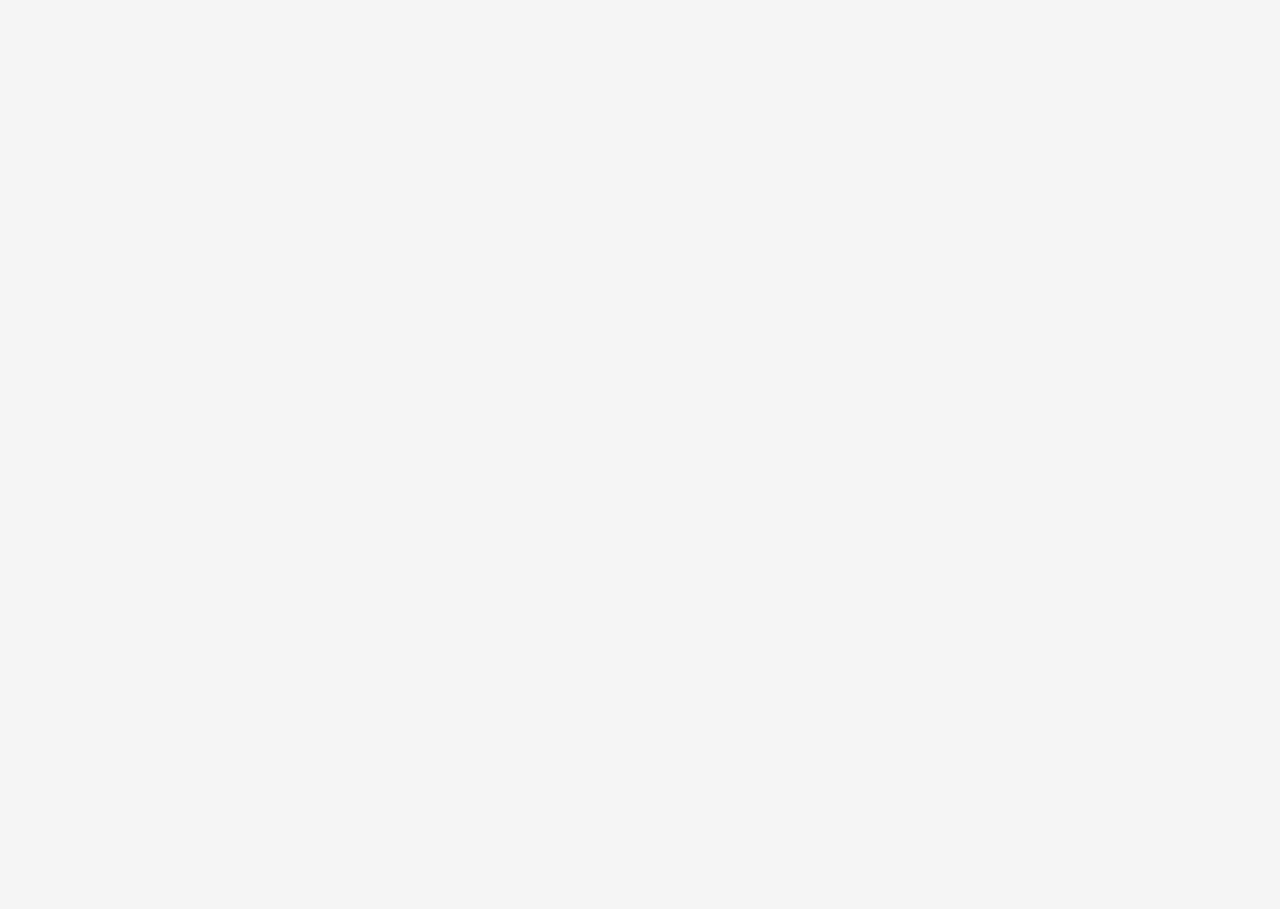
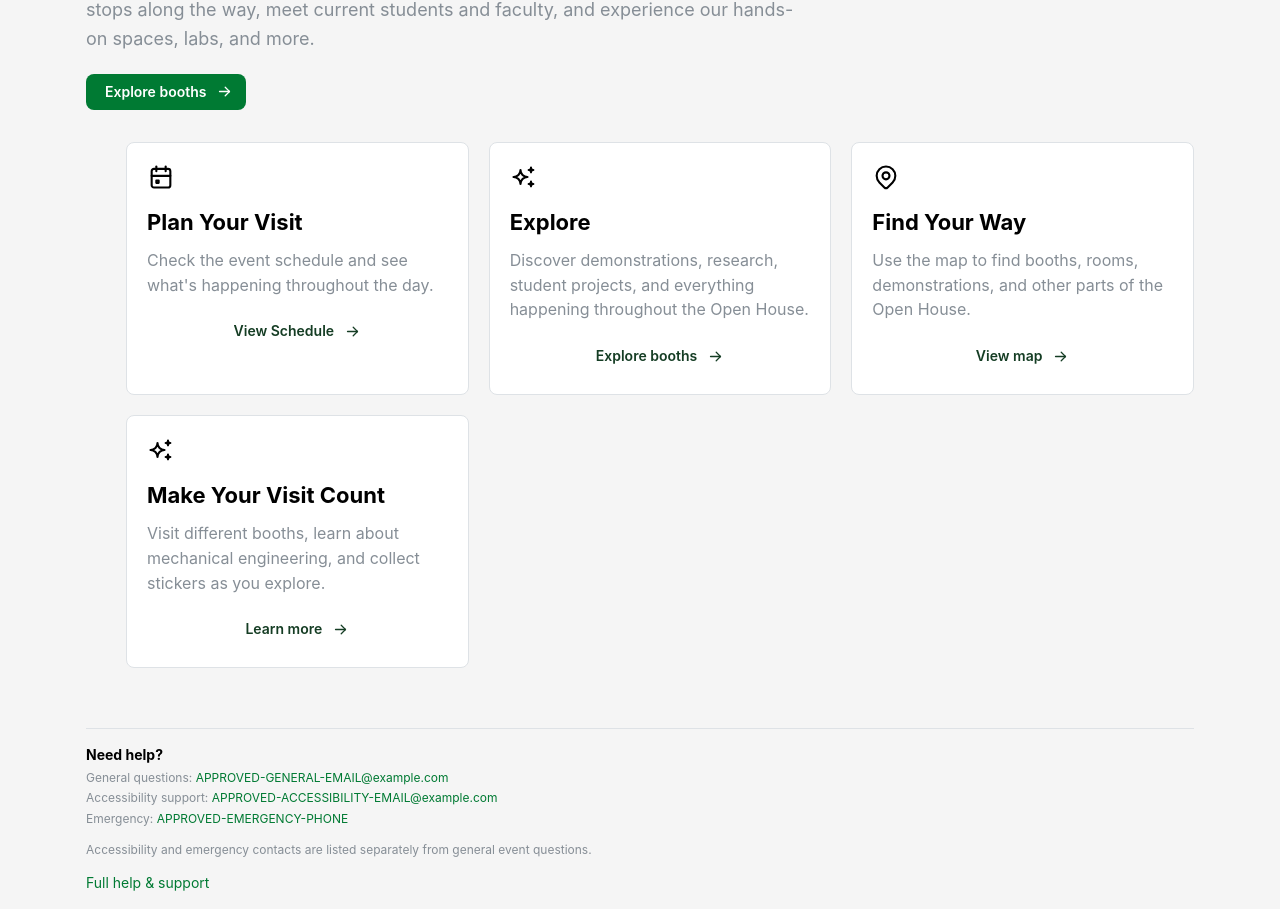
Before and after one commit to aniketh1409/MEC-E-Open-House-2026, a React (Vite) app: page / in a window 1280 px wide. Shown: the part 256-1165 px from the top of the page. Before the commit the page ends 800 px from the top, so only its background shows below. Built offline with nearby package versions, Linux system fonts and the light colour scheme.

Commit message:
Build homepage and add support footer

```diff
--- a/src/App.tsx
+++ b/src/App.tsx
@@ -1,14 +1,15 @@
 import { Navigate, Route, Routes } from "react-router-dom";
 import { AppLayout } from "./components/AppLayout";
-import { BoothDetailPage } from "./pages/BoothDetailPage";
-import { BoothDirectoryPage } from "./pages/BoothDirectoryPage";
-import { PlaceholderPage } from "./pages/PlaceholderPage";
+import { BoothDetailPage } from "./pages/Booth/BoothDetailPage";
+import { BoothDirectoryPage } from "./pages/Booth/BoothDirectoryPage";
+import { PlaceholderPage } from "./pages/Booth/PlaceholderPage";
+import { HomePage } from "./pages/Home/HomePage";
 
 export function App() {
   return (
     <Routes>
       <Route element={<AppLayout />}>
-        <Route index element={<PlaceholderPage title="Open House" />} />
+        <Route index element={<HomePage />} />
         <Route path="schedule" element={<PlaceholderPage title="Schedule" />} />
         <Route path="booths" element={<BoothDirectoryPage />} />
         <Route path="booths/:boothId" element={<BoothDetailPage />} />
--- a/src/components/AppLayout.tsx
+++ b/src/components/AppLayout.tsx
@@ -1,4 +1,5 @@
 import { AppShell, Box, Container, Group, Text } from "@mantine/core";
+import { SupportFooter } from "./SupportFooter";
 import {
   IconCalendarEvent,
   IconHome,
@@ -67,6 +68,8 @@ export function AppLayout() {
         </Container>
       </AppShell.Main>
 
+      <SupportFooter />
+
       <Box component="nav" aria-label="Primary navigation" className="mobile-nav" hiddenFrom="sm">
         {navigation.map(({ label, path, icon: NavigationIcon }) => (
           <NavLink
--- /dev/null
+++ b/src/components/SupportFooter.tsx
@@ -0,0 +1,47 @@
+import { Anchor, Box, Container, Divider, Stack, Text } from "@mantine/core";
+
+export function SupportFooter() {
+  return (
+    <Box component="footer" className="support-footer">
+      <Container size="lg">
+        <Divider />
+
+        <Stack gap={4} py="md">
+          <Text size="sm" fw={700}>
+            Need help?
+          </Text>
+
+          <Text size="xs" c="dimmed">
+            General questions:{" "}
+            <Anchor href="mailto:APPROVED-GENERAL-EMAIL@example.com">
+              APPROVED-GENERAL-EMAIL@example.com
+            </Anchor>
+          </Text>
+
+          <Text size="xs" c="dimmed">
+            Accessibility support:{" "}
+            <Anchor href="mailto:APPROVED-ACCESSIBILITY-EMAIL@example.com">
+              APPROVED-ACCESSIBILITY-EMAIL@example.com
+            </Anchor>
+          </Text>
+
+          <Text size="xs" c="dimmed">
+            Emergency:{" "}
+            <Anchor href="tel:+10000000000">
+              APPROVED-EMERGENCY-PHONE
+            </Anchor>
+          </Text>
+
+          <Text size="xs" c="dimmed" mt="xs">
+            Accessibility and emergency contacts are listed separately from
+            general event questions.
+          </Text>
+
+          <Anchor href="/help" size="sm" mt="xs">
+            Full help &amp; support
+          </Anchor>
+        </Stack>
+      </Container>
+    </Box>
+  );
+}
--- a/src/pages/BoothDetailPage.tsx
+++ b/src/pages/Booth/BoothDetailPage.tsx
@@ -12,7 +12,7 @@ import {
 } from "@mantine/core";
 import { IconArrowLeft, IconBuilding, IconDoor, IconLayersIntersect } from "@tabler/icons-react";
 import { Link, useParams } from "react-router-dom";
-import { formatCategory, getActiveBoothById } from "../lib/content";
+import { formatCategory, getActiveBoothById } from "../../lib/content";
 
 export function BoothDetailPage() {
   const { boothId = "" } = useParams();
--- a/src/pages/BoothDirectoryPage.tsx
+++ b/src/pages/Booth/BoothDirectoryPage.tsx
@@ -18,7 +18,7 @@ import {
   formatCategory,
   getActiveBoothCategories,
   getActiveBooths,
-} from "../lib/content";
+} from "../../lib/content";
 
 const booths = getActiveBooths();
 const categories = getActiveBoothCategories();
--- /dev/null
+++ b/src/pages/Home/HomePage.tsx
@@ -0,0 +1,169 @@
+import {
+  Button,
+  Card,
+  Group,
+  SimpleGrid,
+  Stack,
+  Text,
+  Title,
+} from "@mantine/core";
+import {
+  IconArrowRight,
+  IconCalendarEvent,
+  IconMapPin,
+  IconSparkles,
+} from "@tabler/icons-react";
+import { Link } from "react-router-dom";
+
+export function HomePage() {
+  return (
+    <section aria-labelledby="home-heading">
+      <Stack gap={6} maw={720}>
+        <Text className="eyebrow">DISCOVER WHAT&apos;S POSSIBLE</Text>
+
+        <Title id="home-heading" order={1}>
+          Mechanical Engineering Open House
+        </Title>
+
+        <Text c="dimmed" size="lg">
+          Come explore Mechanical Engineering through interactive activities
+          throughout the Mechanical Engineering Building. After check-in,
+          follow a self-guided tour with fun stops along the way, meet current
+          students and faculty, and experience our hands-on spaces, labs, and
+          more.
+        </Text>
+      </Stack>
+
+      <Group mt="lg" mb="xl">
+        <Button
+          component={Link}
+          to="/booths"
+          rightSection={<IconArrowRight size={17} stroke={1.8} />}
+        >
+          Explore booths
+        </Button>
+      </Group>
+
+      <SimpleGrid
+        component="ul"
+        cols={{ base: 1, sm: 2, lg: 3 }}
+        spacing="lg"
+      >
+        <Card
+          component="li"
+          withBorder
+          radius="md"
+          padding="lg"
+        >
+          <IconCalendarEvent size={28} stroke={1.8} />
+
+          <Title order={2} size="h3" mt="md">
+            Plan Your Visit
+          </Title>
+
+          <Text c="dimmed" mt="xs">
+            Check the event schedule and see what&apos;s happening throughout the day.
+          </Text>
+
+          <Button
+            component={Link}
+            to="/schedule"
+            variant="subtle"
+            rightSection={<IconArrowRight size={17} stroke={1.8} />}
+            mt="md"
+            px={0}
+          >
+            View Schedule
+          </Button>
+        </Card>
+
+        <Card
+          component="li"
+          withBorder
+          radius="md"
+          padding="lg"
+        >
+          <IconSparkles size={28} stroke={1.8} />
+
+          <Title order={2} size="h3" mt="md">
+            Explore
+          </Title>
+
+          <Text c="dimmed" mt="xs">
+            Discover demonstrations, research, student projects, and
+            everything happening throughout the Open House.
+          </Text>
+
+          <Button
+            component={Link}
+            to="/booths"
+            variant="subtle"
+            rightSection={<IconArrowRight size={17} stroke={1.8} />}
+            mt="md"
+            px={0}
+          >
+            Explore booths
+          </Button>
+        </Card>
+
+        <Card
+          component="li"
+          withBorder
+          radius="md"
+          padding="lg"
+        >
+          <IconMapPin size={28} stroke={1.8} />
+
+          <Title order={2} size="h3" mt="md">
+            Find Your Way
+          </Title>
+
+          <Text c="dimmed" mt="xs">
+            Use the map to find booths, rooms, demonstrations, and other
+            parts of the Open House.
+          </Text>
+
+          <Button
+            component={Link}
+            to="/map"
+            variant="subtle"
+            rightSection={<IconArrowRight size={17} stroke={1.8} />}
+            mt="md"
+            px={0}
+          >
+            View map
+          </Button>
+        </Card>
+
+        <Card
+          component="li"
+          withBorder
+          radius="md"
+          padding="lg"
+        >
+          <IconSparkles size={28} stroke={1.8} />
+
+          <Title order={2} size="h3" mt="md">
+            Make Your Visit Count
+          </Title>
+
+          <Text c="dimmed" mt="xs">
+            Visit different booths, learn about mechanical engineering,
+            and collect stickers as you explore.
+          </Text>
+
+          <Button
+            component={Link}
+            to="/passport"
+            variant="subtle"
+            rightSection={<IconArrowRight size={17} stroke={1.8} />}
+            mt="md"
+            px={0}
+          >
+            Learn more
+          </Button>
+        </Card>
+      </SimpleGrid>
+    </section>
+  );
+}
--- a/src/styles/global.css
+++ b/src/styles/global.css
@@ -129,6 +129,10 @@ body {
   background: #f5f5f5;
 }
 
+.support-footer {
+  background: #f5f5f5;
+}
+
 .eyebrow {
   color: #607168;
   font-size: 0.75rem;
@@ -195,6 +199,10 @@ body {
 }
 
 @media (max-width: 30em) {
+  .support-footer {
+    padding-bottom: 5.25rem;
+  }
+
   .brand-department {
     max-width: 12rem;
     overflow: hidden;
```
Also changed, not shown: src/pages/Booth/PlaceholderPage.tsx (renamed from src/pages/PlaceholderPage.tsx), 2 other files (tests, documents, lock files or other folders).
